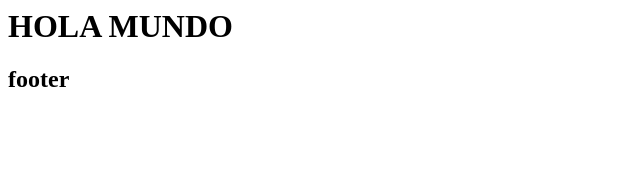
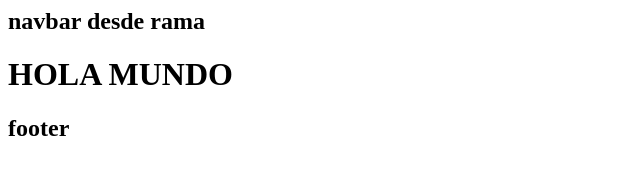
Before and after one commit to ESTEFANIAAVILA89/practica-brunch, a plain HTML site: page index.html in a window 1280 px wide. Shown: the whole page, without its empty margins (0-640 px from the left). Drawn offline with Linux system fonts and the light colour scheme.

Commit message:
se crea navbar desde rama

```diff
--- a/index.html
+++ b/index.html
@@ -7,7 +7,9 @@
 <body>
 
 
-
+<nav>
+  <h1>navbar desde rama</h1>
+</nav>
   <main>
   <h1>HOLA MUNDO</h1>
   </main>
```
